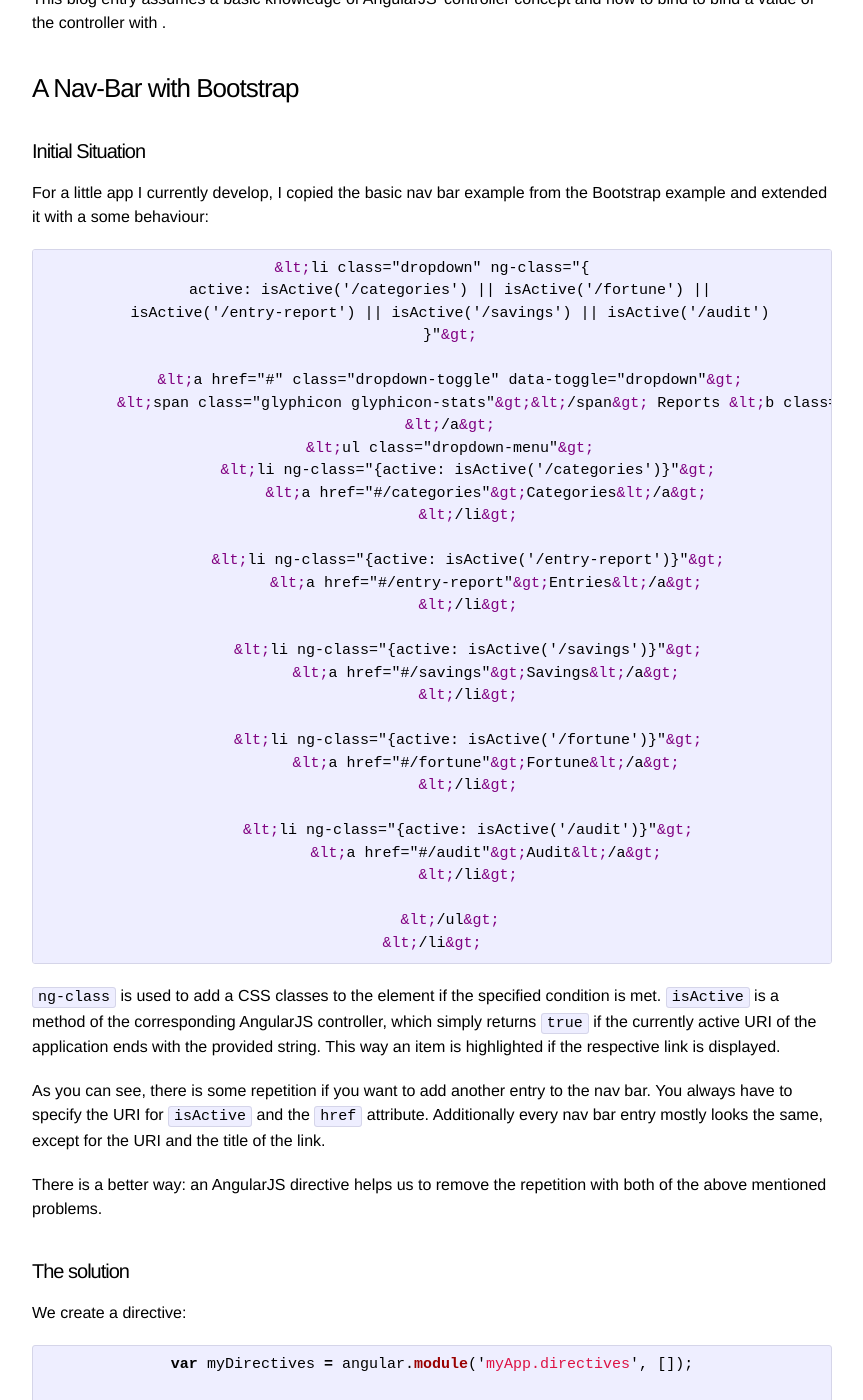
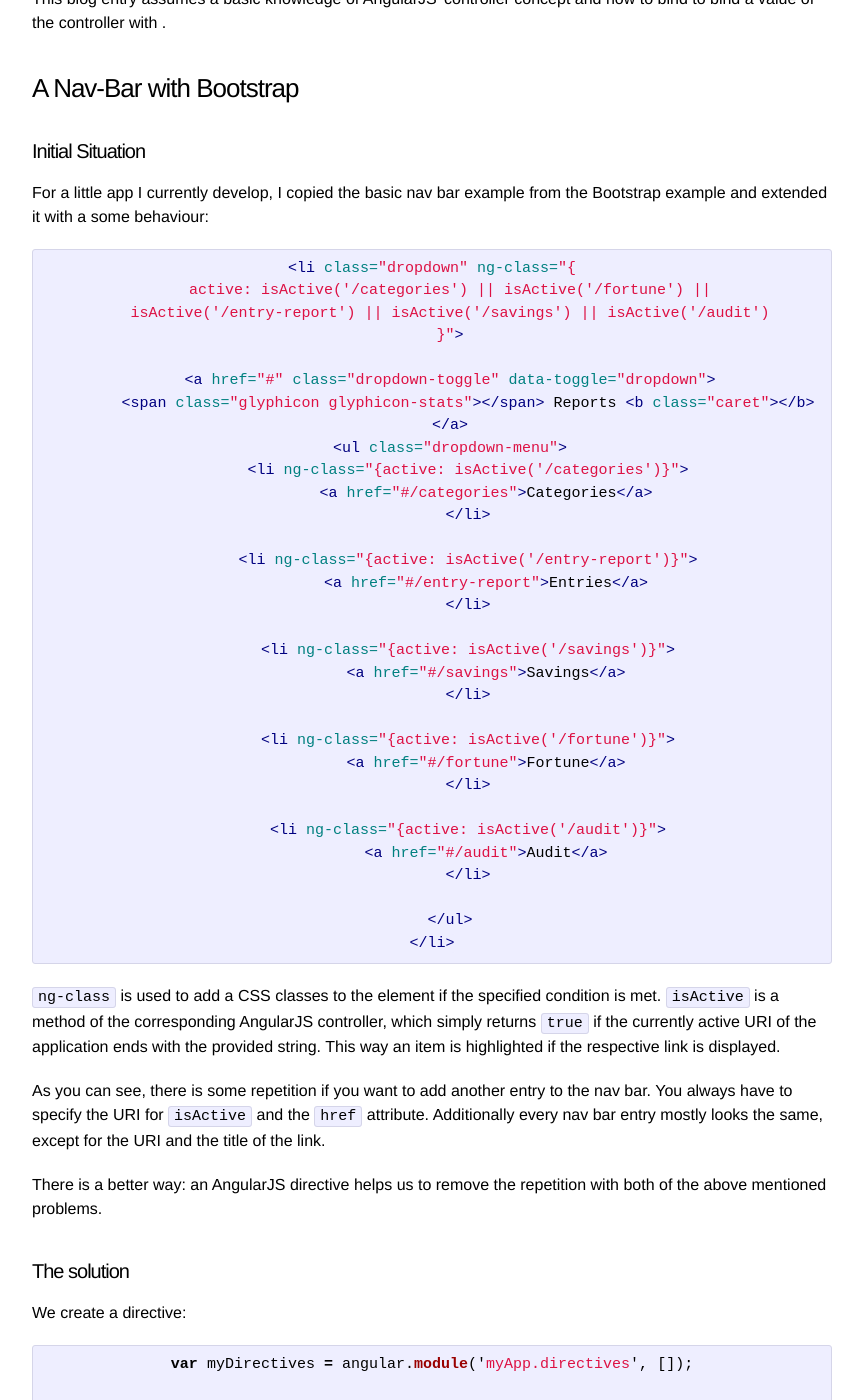
Before and after one commit to omilke/omilke.github.io, a Jekyll site: the page built from _posts/2014-11-04-angularjs-directives-put-to-use-part-i.md, in a window 1280 px wide and 1400 px high, scrolled down 455 px. Shown: the whole window, without its empty margins (208-1071 px from the left). Built offline with Jekyll 4.4.1, drawn with Linux system fonts in a browser that asks for light colours; nearby versions of some CDN libraries; some of the changed text lies outside the part shown.

Commit message:
corrected highlighted HTML

```diff
--- a/_posts/2014-11-04-angularjs-directives-put-to-use-part-i.md
+++ b/_posts/2014-11-04-angularjs-directives-put-to-use-part-i.md
@@ -20,37 +20,37 @@ This blog entry assumes a basic knowledge of AngularJS' controller concept and h
 For a little app I currently develop, I copied the basic nav bar example from the Bootstrap example and extended it with a some behaviour:
 
 {% highlight HTML %}
-&lt;li class="dropdown" ng-class="{
+<li class="dropdown" ng-class="{
     active: isActive('/categories') || isActive('/fortune') ||
     isActive('/entry-report') || isActive('/savings') || isActive('/audit')
-    }"&gt;
+    }">
 
-    &lt;a href="#" class="dropdown-toggle" data-toggle="dropdown"&gt;
-        &lt;span class="glyphicon glyphicon-stats"&gt;&lt;/span&gt; Reports &lt;b class="caret"&gt;&lt;/b&gt;
-    &lt;/a&gt;
-    &lt;ul class="dropdown-menu"&gt;
-        &lt;li ng-class="{active: isActive('/categories')}"&gt;
-            &lt;a href="#/categories"&gt;Categories&lt;/a&gt;
-        &lt;/li&gt;
+    <a href="#" class="dropdown-toggle" data-toggle="dropdown">
+        <span class="glyphicon glyphicon-stats"></span> Reports <b class="caret"></b>
+    </a>
+    <ul class="dropdown-menu">
+        <li ng-class="{active: isActive('/categories')}">
+            <a href="#/categories">Categories</a>
+        </li>
 
-        &lt;li ng-class="{active: isActive('/entry-report')}"&gt;
-            &lt;a href="#/entry-report"&gt;Entries&lt;/a&gt;
-        &lt;/li&gt;
+        <li ng-class="{active: isActive('/entry-report')}">
+            <a href="#/entry-report">Entries</a>
+        </li>
 
-        &lt;li ng-class="{active: isActive('/savings')}"&gt;
-            &lt;a href="#/savings"&gt;Savings&lt;/a&gt;
-        &lt;/li&gt;
+        <li ng-class="{active: isActive('/savings')}">
+            <a href="#/savings">Savings</a>
+        </li>
 
-        &lt;li ng-class="{active: isActive('/fortune')}"&gt;
-            &lt;a href="#/fortune"&gt;Fortune&lt;/a&gt;
-        &lt;/li&gt;
+        <li ng-class="{active: isActive('/fortune')}">
+            <a href="#/fortune">Fortune</a>
+        </li>
 
-        &lt;li ng-class="{active: isActive('/audit')}"&gt;
-            &lt;a href="#/audit"&gt;Audit&lt;/a&gt;
-        &lt;/li&gt;
+        <li ng-class="{active: isActive('/audit')}">
+            <a href="#/audit">Audit</a>
+        </li>
 
-    &lt;/ul&gt;
-&lt;/li&gt;
+    </ul>
+</li>
 {% endhighlight %}
 
 `ng-class` is used to add a CSS classes to the element if the specified condition is met. `isActive` is a method of the corresponding
@@ -116,9 +116,9 @@ myDirectives.directive('navEntry', ['$location', function ($location) {
 This is the template, that the directives links to:
 
 {% highlight HTML %}
-&lt;li&gt;
-    &lt;a &gt;{{title}}&lt;/a&gt;
-&lt;/li&gt;
+<li>
+    <a >{{title}}</a>
+</li>
 {% endhighlight %}
 
 Here are the core explanations
@@ -148,30 +148,30 @@ That's why setSafeLink() adds href instead.
 #### The Result
 
 {% highlight HTML %}
-&lt;li class="dropdown" ng-class="{
+<li class="dropdown" ng-class="{
     active: isActive('/categories') || isActive('/fortune') ||
     isActive('/entry-report') || isActive('/savings') || isActive('/audit')
-    }"&gt;
+    }">
 
-    &lt;a href="#" class="dropdown-toggle" data-toggle="dropdown"&gt;
-        &lt;span class="glyphicon glyphicon-stats"&gt;&lt;/span&gt; Reports &lt;b class="caret"&gt;&lt;/b&gt;
-    &lt;/a&gt;
-    &lt;ul class="dropdown-menu"&gt;
+    <a href="#" class="dropdown-toggle" data-toggle="dropdown">
+        <span class="glyphicon glyphicon-stats"></span> Reports <b class="caret"></b>
+    </a>
+    <ul class="dropdown-menu">
 
-        &lt;nav-entry path="/categories" title="Category Overview"&gt;&lt;/nav-entry&gt;
+        <nav-entry path="/categories" title="Category Overview"></nav-entry>
 
-        &lt;nav-entry path="/category" title="Category"&gt;&lt;/nav-entry&gt;
+        <nav-entry path="/category" title="Category"></nav-entry>
 
-        &lt;nav-entry path="/entry-report" title="Entries"&gt;&lt;/nav-entry&gt;
+        <nav-entry path="/entry-report" title="Entries"></nav-entry>
 
-        &lt;nav-entry path="/savings" title="Savings"&gt;&lt;/nav-entry&gt;
+        <nav-entry path="/savings" title="Savings"></nav-entry>
 
-        &lt;nav-entry path="/fortune" title="Fortune"&gt;&lt;/nav-entry&gt;
+        <nav-entry path="/fortune" title="Fortune"></nav-entry>
 
-        &lt;nav-entry path="/audit" title="Balance Audit"&gt;&lt;/nav-entry&gt;
+        <nav-entry path="/audit" title="Balance Audit"></nav-entry>
 
-    &lt;/ul&gt;
-&lt;/li&gt;
+    </ul>
+</li>
 {% endhighlight %}
 
 ### Conclusion
```
Also changed, not shown: other parts of _posts/2014-11-04-angularjs-directives-put-to-use-part-i.md (+1 -1 lines).
